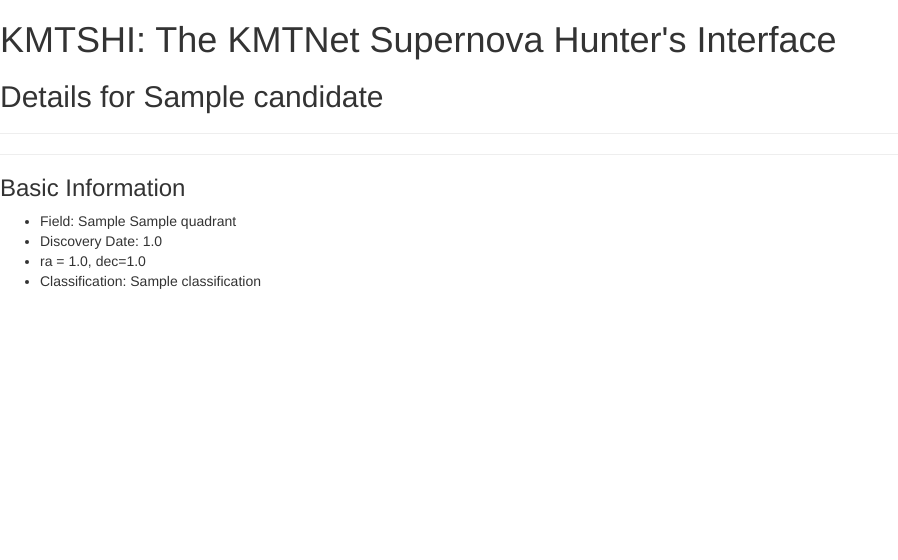
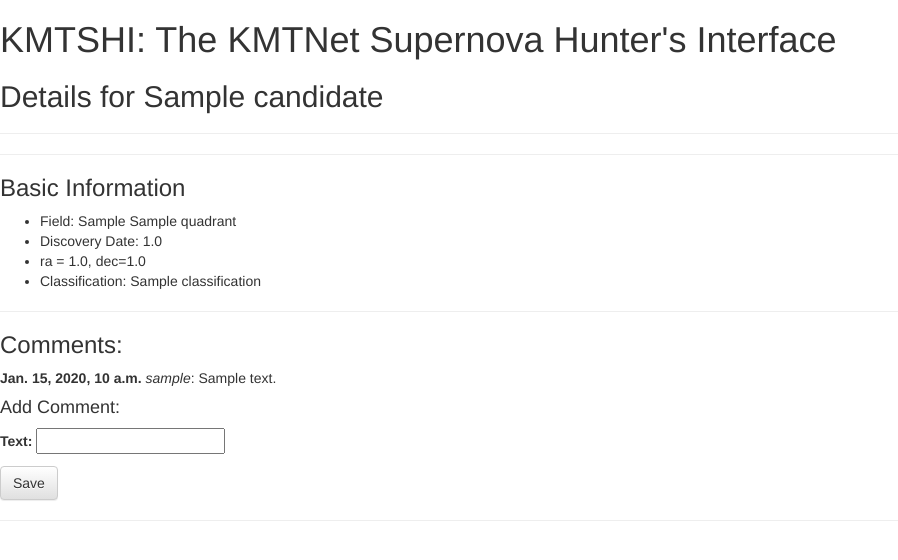
Before and after one commit to mdrout/KMTNet-SN-Exchange, a Django app: page /1/ in a window 1280 px wide. Shown: the top 560 px of the page, without its empty margins (0-898 px from the left). Run offline with Django 3.2, Linux system fonts and the light colour scheme; tables that the repository leaves empty hold one stand-in row (values such as "Sample post"); some libraries are stand-ins or nearby versions.

Commit message:
Added comment addition form to details page

```diff
--- a/kmtshi/admin.py
+++ b/kmtshi/admin.py
@@ -1,7 +1,8 @@
 from django.contrib import admin
 
 # Register your models here.
-from .models import Field,Classification
+from .models import Field,Classification,Comment
 
 admin.site.register(Field)
 admin.site.register(Classification)
+admin.site.register(Comment)
--- a/kmtshi/forms.py
+++ b/kmtshi/forms.py
@@ -1,6 +1,6 @@
 from django import forms
 from kmtshi.models import Candidate
-#from .models import Comments
+from .models import Comment
 
 class CandidateForm(forms.ModelForm):
 
@@ -8,8 +8,8 @@ class CandidateForm(forms.ModelForm):
         model = Candidate
         fields = ('classification',)
 
-#class CommentsForm(forms.ModelForm):
+class CommentForm(forms.ModelForm):
 
-#    class Meta:
-#        model = Comments
-#        fields = ('text',)
+    class Meta:
+        model = Comment
+        fields = ('text',)
--- a/kmtshi/models.py
+++ b/kmtshi/models.py
@@ -52,7 +52,7 @@ class Candidate(models.Model):
                                      candidate.ra, candidate.dec) < (1.0 / 3600.0)
 
 @python_2_unicode_compatible #unicode support for Python 2
-class Comments(models.Model):
+class Comment(models.Model):
     id = models.AutoField(primary_key=True)
     candidate = models.ForeignKey(Candidate, on_delete=models.CASCADE)
     author = models.ForeignKey('auth.User')
--- a/kmtshi/templates/kmtshi/detail.html
+++ b/kmtshi/templates/kmtshi/detail.html
@@ -18,14 +18,29 @@
             <li> ra = {{candidate.ra}}, dec={{candidate.dec}} </li>
             <li> Classification: {{candidate.classification}} </li>
         </ul>
+        <hr>
+        <h3>Comments:</h3>
+        {% for comment in comments_list %}
+            <p><b>{{comment.pub_date}}</b> <i>{{comment.author}}</i>: {{comment.text}} </p>
+        {% endfor %}
+        <h4>Add Comment:</h4>
+            <form method="POST" class="post-form">{% csrf_token %}
+                {{ comment_form.as_p }}
+                <!--<input type="hidden" name="form_type" value="comment-form"/>
+                <button type="submit" class="save btn btn-default">Save</button>-->
+                <button type="submit" class="save btn btn-default" name="comment-form">Save</button>
+            </form>
+        <hr>
         {% if user.is_authenticated %}
-        <dev>
+        <div>
             <h3>Edit the Classification for {{candidate}}</h3>
             <form method="POST" class="post-form">{% csrf_token %}
-            {{ form.as_p }}
-            <button type="submit" class="save btn btn-default">Save</button>
-        </form>
-        </dev>
+                {{ class_form.as_p }}
+                <!--<input type="hidden" name="form_type" value="class-form"/>
+                <button type="submit" class="save btn btn-default">Save</button>-->
+                <button type="submit" class="save btn btn-default" name="class-form">Save</button>
+            </form>
+        </div>
         {% endif %}
 
     </body>
--- a/kmtshi/views.py
+++ b/kmtshi/views.py
@@ -1,11 +1,13 @@
 from django.http import HttpResponse,Http404
 from django.template import loader
 from django.shortcuts import render,get_object_or_404,redirect
-from kmtshi.models import Field,Quadrant,Classification,Candidate
-from kmtshi.forms import CandidateForm
+from kmtshi.models import Field,Quadrant,Classification,Candidate,Comment
+from kmtshi.forms import CandidateForm,CommentForm
+from django.utils import timezone
 
 def index(request):
     return HttpResponse("Hello, world. You're at kmtshi, the KMTNet SN Hunter's Interface.")
+
 
 def candidates(request):
     t1=Classification.objects.get(name="candidate")
@@ -13,19 +15,40 @@ def candidates(request):
     context = {'candidate_list': candidate_list}
     return render(request, 'kmtshi/candidates.html', context)
 
+
 def detail(request, candidate_id):
-    candidate=get_object_or_404(Candidate, pk=candidate_id)
+    candidate = get_object_or_404(Candidate, pk=candidate_id)
 
+    c1 = Candidate.objects.get(pk=candidate_id)
+    comments_list = Comment.objects.filter(candidate=c1).order_by('-pub_date')
+
+    #Form set-up for editing the Comment field
     if request.method == "POST":
-        form = CandidateForm(request.POST, instance=candidate)
-        if form.is_valid():
-            candidate = form.save(commit=False)
-            candidate.save()
-            return redirect('detail',candidate_id=candidate_id)
+        if 'comment-form' in request.POST:
+            comment_form = CommentForm(request.POST)
+            if comment_form.is_valid():
+                comment = comment_form.save(commit=False)
+                comment.author = request.user
+                comment.pub_date = timezone.now()
+                comment.candidate = c1
+                comment.save()
+                return redirect('detail', candidate_id=candidate_id)
+            class_form = CandidateForm(instance=candidate)
+        elif 'class-form' in request.POST:
+            class_form = CandidateForm(request.POST, instance=candidate)
+            if class_form.is_valid():
+                candidate = class_form.save(commit=False)
+                candidate.save()
+                return redirect('detail',candidate_id=candidate_id)
+            comment_form = CommentForm()
+
     else:
-        form = CandidateForm(instance=candidate)
+        class_form = CandidateForm(instance=candidate)
+        comment_form = CommentForm()
+    context = {'class_form': class_form,'comment_form': comment_form,'candidate': candidate,'comments_list': comments_list}
 
-    return render(request, 'kmtshi/detail.html',{'form': form,'candidate': candidate})
+    return render(request, 'kmtshi/detail.html',context)
+
 
 def classification_edit(request, candidate_id):
     candidate = get_object_or_404(Candidate, pk=candidate_id)
```
